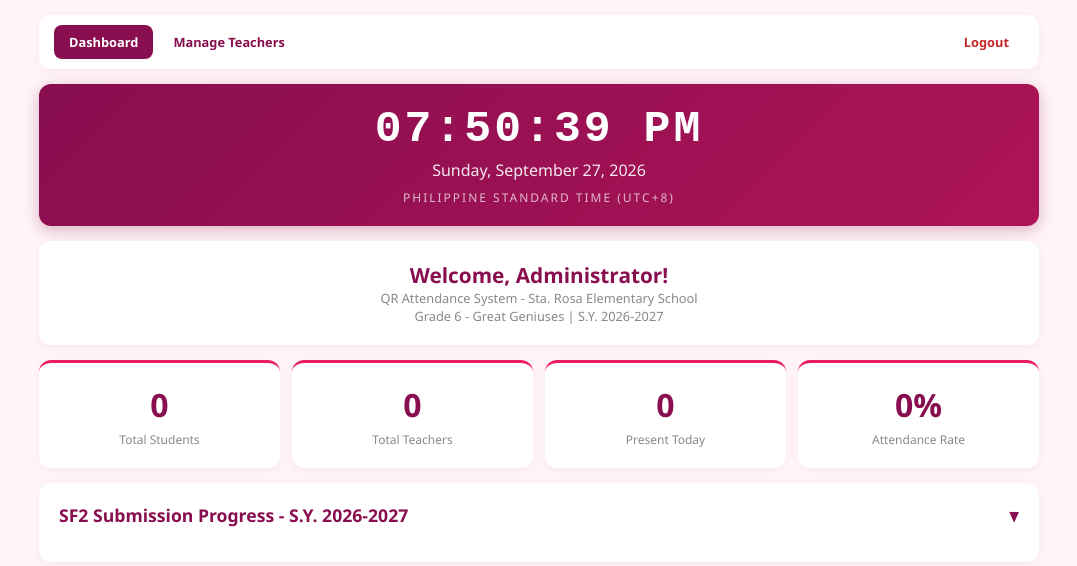
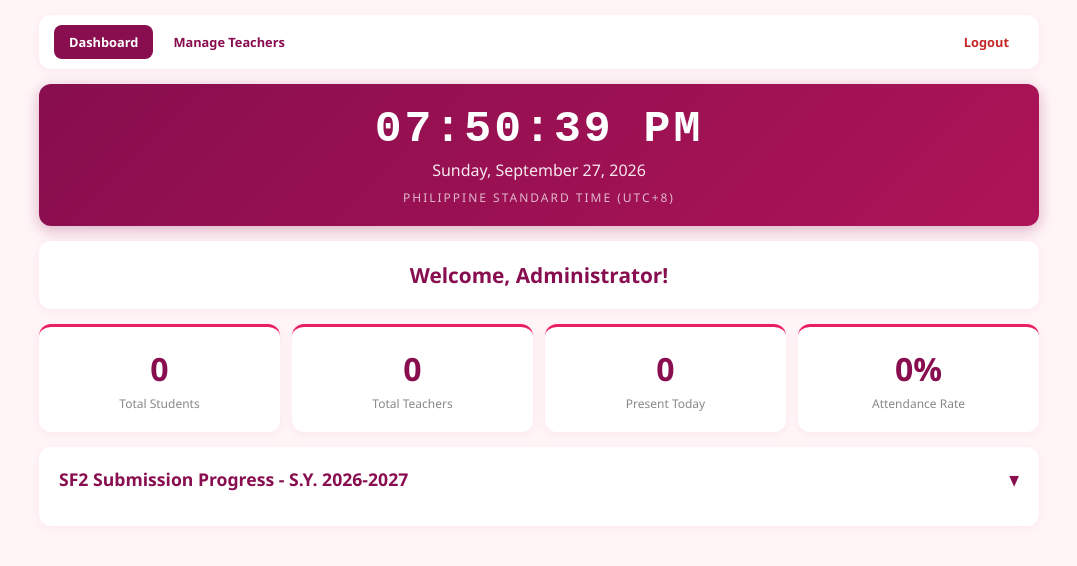
Before and after one commit to cathrinajaneballesteros/qr-attendance-system, a plain HTML site: page frontend/admin-dashboard.html in a window 1280 px wide. Shown: the whole page, without its empty margins (101-1178 px from the left). Drawn offline with Linux system fonts and the light colour scheme; no server answers; sample sign-in values are in the browser's storage.

Commit message:
fix welcome

```diff
--- a/frontend/admin-dashboard.html
+++ b/frontend/admin-dashboard.html
@@ -79,8 +79,7 @@
 
         <div class="welcome-section">
             <h1 id="welcomeMsg">Welcome, Administrator!</h1>
-            <p>QR Attendance System - Sta. Rosa Elementary School</p>
-            <p>Grade 6 - Great Geniuses | S.Y. 2026-2027</p>
+
         </div>
 
         <div class="stats-grid">
```
